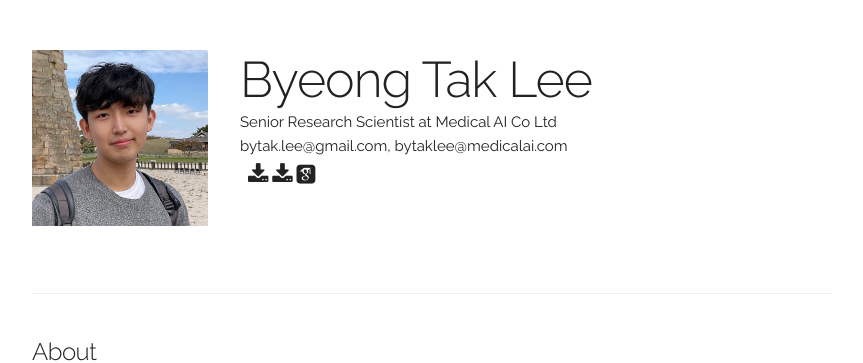
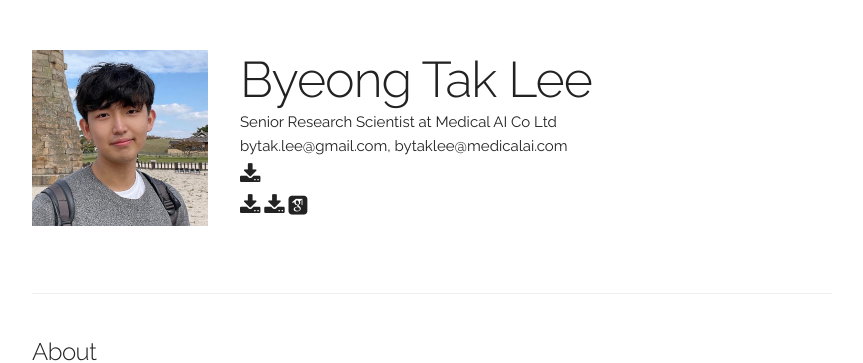
Before and after one commit to byeongtak/byeongtak.github.io, a Jekyll site: the page built from index.html, in a window 1280 px wide. Shown: the top 363 px of the page, without its empty margins (208-1071 px from the left). Built offline with Jekyll 4.4.1, drawn with Linux system fonts in a browser that asks for light colours; some web fonts are replaced.

Commit message:
Update default.html

```diff
--- a/_layouts/default.html
+++ b/_layouts/default.html
@@ -72,8 +72,10 @@
             <p>{{ site.data.main_info.email }}</p>
             <p>
               <span onclick="window.open('{{ site.data.main_info.cv }}')" style="cursor: pointer">
-                <i class="ai-cv-square" aria-hidden="true"></i>
+                <i class="fa fa-download" aria-hidden="true"></i>
               </span>
+            </p>
+            <p>
               <span onclick="window.open('{{ site.data.main_info.research_statement }}')" style="cursor: pointer">
                 <i class="fa fa-download" aria-hidden="true"></i>
               </span>
```
